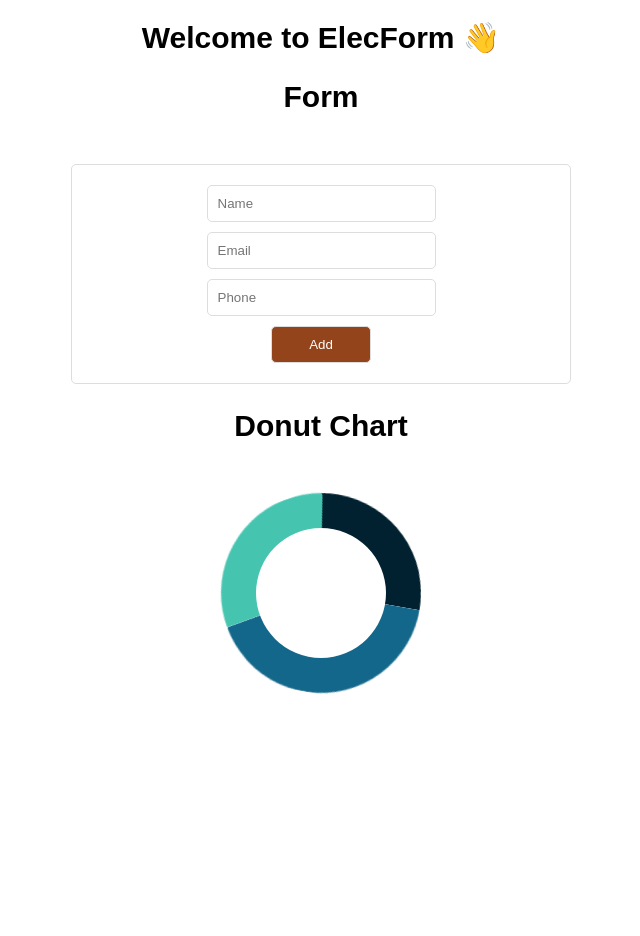
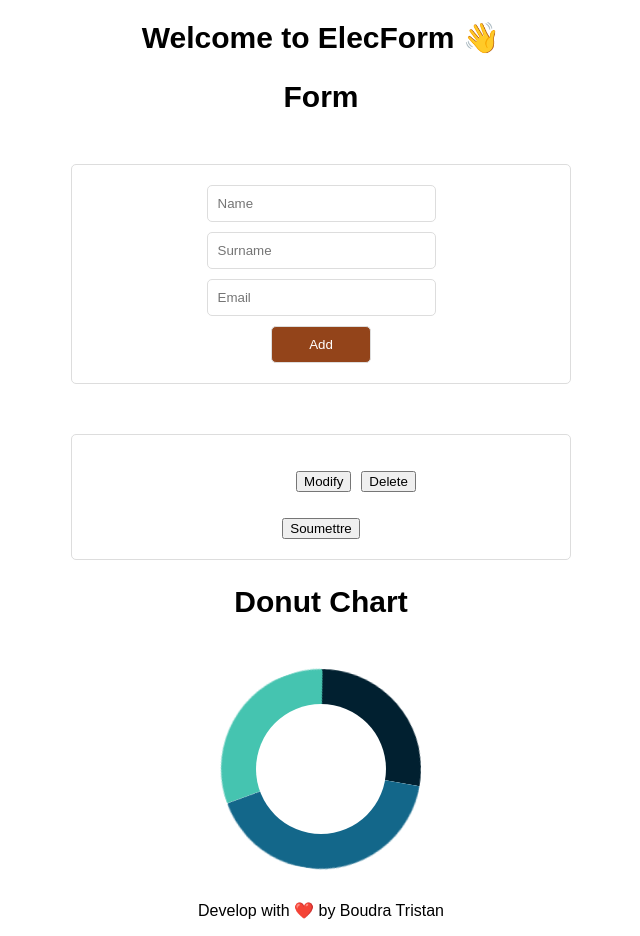
Before and after one commit to Tristan-Boudra/electron, an Electron app: page index.html in a window 800 px wide. Shown: the whole page, without its empty margins (79-719 px from the left). Before the commit the page ends 800 px from the top, so only its background shows below. Drawn offline with Linux system fonts and the light colour scheme.

Commit message:
start add item

```diff
--- a/index.html
+++ b/index.html
@@ -6,7 +6,8 @@
     <meta http-equiv="X-Content-Security-Policy" content="default-src 'self'; script-src 'self'"/>
     <title>My app Electron</title>
     <link rel="stylesheet" href="style.css">
-    <link href="https://fonts.googleapis.com/css2?family=Montserrat:wght@400;700&display=swap" rel="stylesheet">
+    <script src="./renderer.js"></script>
+    <!-- <link href="https://fonts.googleapis.com/css2?family=Montserrat:wght@400;700&display=swap" rel="stylesheet"> -->
   </head>
   <body>
     <div class="">
@@ -16,11 +17,23 @@
         <h2 class="text-header">Form</h2>
         <form action="" class="form">
             <input type="text" name="name" id="name" placeholder="Name">
+            <input type="text" name="surname" id="surname" placeholder="Surname">
             <input type="text" name="email" id="email" placeholder="Email">
-            <input type="text" name="phone" id="phone" placeholder="Phone">
             <input type="submit" value="Add" class="btn_add">
             <input type="submit" value="Modify" class="btn_modify">
             <input type="submit" value="Delete" class="btn_delete">
+        </form>
+    </section>
+    <section id="list">
+        <form action="" class="form_list">
+            <ul id="myList">
+                <li class="nameList"></li>
+                <li class="surnameList"></li>
+                <li class="emailList"></li>
+                <li class=""><button class="btn_li_modify">Modify</button></li>
+                <li class=""><button class="btn_li_delete">Delete</button></li>
+            </ul>
+            <input type="submit" value="Soumettre">
         </form>
     </section>
     <section id="donut">
@@ -36,6 +49,10 @@
             </div>
         </div>
     </section>
+    <section>
+        <footer>
+            <p>Develop with ❤️ by Boudra Tristan</p>
+        </footer>
+    </section>
   </body>
-  <script src="./renderer.js"></script>
 </html>
--- a/renderer.js
+++ b/renderer.js
@@ -0,0 +1,16 @@
+function addItem(){
+    var name = document.getElementById('name');
+    var surname = document.getElementById('surname');
+    var email = document.getElementById('email');
+
+    console.log(name.value);
+
+    var newName = name.value;
+    var newSurname = surname.value;
+    var newEmail = email.value;
+
+    var nameList = document.getElementById('nameList');
+    nameList = newName;
+}
+
+addItem();
--- a/style.css
+++ b/style.css
@@ -22,6 +22,28 @@
     gap: 10px;
     margin-top: 50px;
     align-items: center;
+}
+
+.form_list{
+    width: 100%;
+    max-width: 500px;
+    margin: 0 auto;
+    padding: 20px;
+    border: 1px solid #ddd;
+    border-radius: 5px;
+    display: flex;
+    flex-direction: column;
+    gap: 10px;
+    margin-top: 50px;
+    align-items: center;
+
+}
+
+.form_list ul{
+    display: flex;
+    flex-direction: row;
+    gap: 10px;
+    list-style: none;
 }
 
 .form input{
@@ -142,3 +164,7 @@ padding: 15% 0 0;
     from {transform: rotate(0deg);}
     to {transform: rotate(111deg);}
 }
+
+footer{
+    text-align: center;
+}
```
